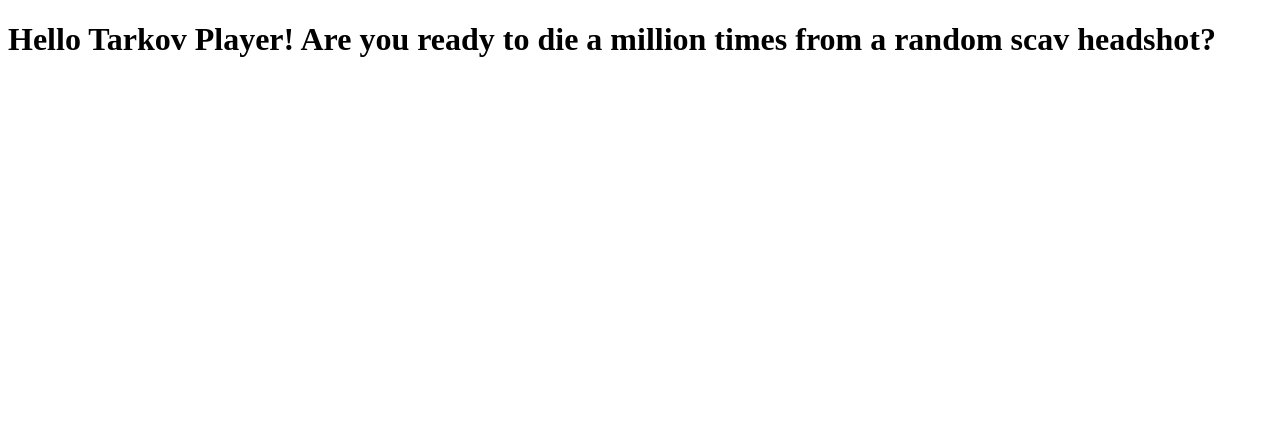
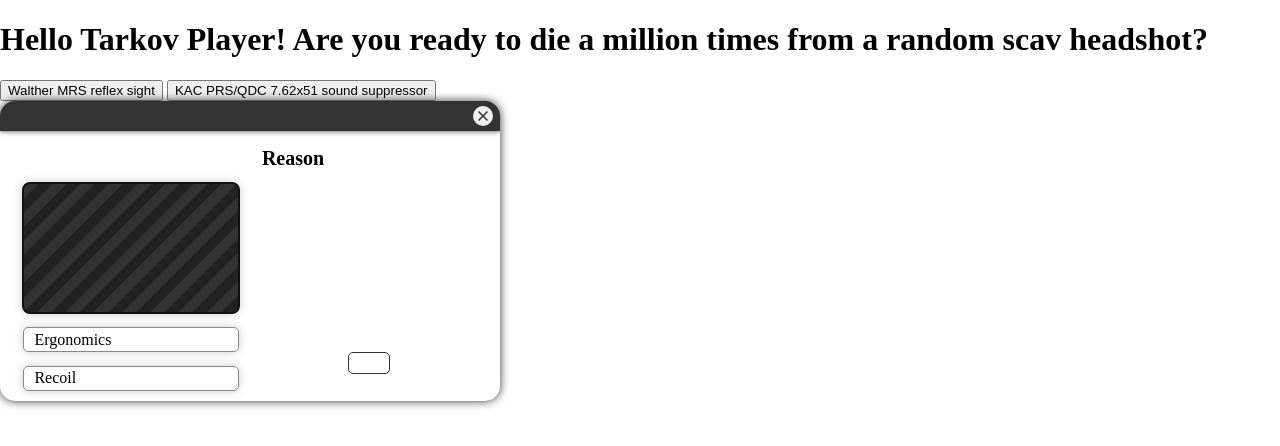
Before and after one commit to KHJR/TarkovAI, a website: page public/index.html in a window 1280 px wide. Drawn offline with Linux system fonts and the light colour scheme.

Commit message:
made base popup

```diff
--- a/modules/agent.js
+++ b/modules/agent.js
@@ -83,7 +83,7 @@
                 items(names: ${JSON.stringify(allowedItems)}) {
                     name
                     buyFor {
-                        price
+                        priceRUB
                     }
                 }
             }
--- a/public/index.css
+++ b/public/index.css
@@ -1,3 +1,5 @@
-h1 {
-    font-weight: bold;
+body {
+    margin: 0;
+    padding: 0;
+    overflow: hidden;
 }
--- a/public/index.html
+++ b/public/index.html
@@ -4,10 +4,46 @@
     <meta charset="UTF-8">
     <meta name="viewport" content="width=device-width, initial-scale=1.0">
     <link href="index.css" rel="stylesheet">
+    <link href="popup.css" rel="stylesheet">
     <title>Document</title>
 </head>
 <body>
     <h1>Hello Tarkov Player! Are you ready to die a million times from a random scav headshot?</h1>
+    <button name="Walther MRS reflex sight">Walther MRS reflex sight</button><!--Test Code-->
+    <button name="KAC PRS/QDC 7.62x51 sound suppressor">KAC PRS/QDC 7.62x51 sound suppressor</button><!--Test Code-->
+    <div id="popup">
+        <div id="drag-bar-popup">
+            <button id="close-popup" onclick="document.getElementById('popup').style.display = 'none'"><img src="resources/svg/close.svg" alt=""></button>
+        </div>
+        <div id="content-popup">
+            <div id="left-popup">
+                <h4 id="name-popup"></h4>
+                <div id="image-container-popup">
+                    <img src="" id="image-popup">
+                </div>
+                <div id="stats-popup">
+                    <div class="stat-popup">
+                        <p class="stat-left-popup">Ergonomics</p>
+                        <p id="ergonomics-popup" class="stat-right-popup"></p>
+                    </div>
+                    <div class="stat-popup">
+                        <p class="stat-left-popup">Recoil</p>
+                        <p id="recoil-popup" class="stat-right-popup"></p>
+                    </div>
+                </div>
+            </div>
+            <div id="right-popup">
+                <div id="reason-container-popup">
+                    <h5>Reason</h5>
+                    <p id="reason-popup"></p>
+                </div>
+                <div id="price-container-popup">
+                    <h5 id="price-popup"></h5>
+                </div>
+            </div>
+        </div>
+    </div>
     <script src="index.js"></script>
+    <script src="popup.js"></script>
 </body>
 </html>
--- /dev/null
+++ b/public/popup.css
@@ -0,0 +1,211 @@
+/* IDs */
+#popup {
+    position: absolute;
+    display: flex;
+    flex-direction: column;
+    align-items: center;
+    justify-content: space-between;
+    width: 30vw;
+    height: 30vh;
+    min-width: 500px;
+    min-height: 300px;
+    background-color: #fff;
+    box-shadow: 0px 0px 10px #333;
+    border-radius: 15px;
+    overflow: hidden;
+    text-overflow: ellipsis;
+}
+
+#drag-bar-popup {
+    display: flex;
+    flex-direction: row;
+    align-items: center;
+    justify-content: end;
+    width: 100%;
+    height: 10%;
+    background-color: #333;
+    box-shadow: 0px 0px 5px #333;
+    cursor: move;
+}
+
+#close-popup {
+    display: flex;
+    flex-direction: column;
+    justify-content: center;
+    align-items: center;
+    width: 20px;
+    height: 20px;
+    border: none;
+    border-radius: 50%;
+    margin: 0 7px;
+    cursor: pointer;
+    transition: box-shadow 0.1s ease;
+}
+
+#close-popup:hover {
+    box-shadow: 0 0px 4px #fff;
+}
+
+#content-popup {
+    display: flex;
+    flex-direction: row;
+    width: 95%;
+    height: 85%;
+    position: relative; /* Needed for the pseudo-element positioning */
+    overflow: hidden;
+}
+
+.content-shine-popup::before {
+    content: "";
+    position: absolute;
+    top: 0;
+    left: 0;
+    width: 100%;
+    height: 100%;
+    z-index: 1;
+    background: linear-gradient(
+        120deg,
+        #ffffff33 0%,
+        #ffffffcc 50%,
+        #ffffff33 100%
+    );
+    background-size: 200%;
+    animation: shine 3s infinite linear;
+    pointer-events: none; /* So it doesn't interfere with content */
+}
+
+@keyframes shine {
+    0% {
+        background-position: -200%;
+    }
+    100% {
+        background-position: 200%;
+    }
+}
+
+#left-popup {
+    display: flex;
+    flex-direction: column;
+    justify-content: space-around;
+    align-items: center;
+    width: 50%;
+    height: 100%;
+}
+
+#name-popup {
+    font-size: 20px;
+    line-height: 26px;
+    width: 90%;
+    height: 10%;
+    white-space: nowrap;
+    overflow: hidden;
+    text-overflow: ellipsis;
+    margin: 0;
+}
+
+#image-container-popup {
+    display: flex;
+    flex-direction: column;
+    justify-content: center;
+    align-items: center;
+    width: 90%;
+    height: 50%;
+    background: repeating-linear-gradient(
+        135deg,
+        #333,
+        #333 10px,
+        #222 10px,
+        #222 20px
+    );
+    border: #111 2px solid;
+    border-radius: 8px;
+    box-shadow: 0px 0px 10px #ccc;
+    overflow: hidden;
+}
+
+#image-popup {
+    max-width: 100%;
+    max-height: 100%;
+    filter: drop-shadow(0px 0px 25px #ccc);
+    pointer-events: none;
+    user-select: none;
+}
+
+#stats-popup {
+    display: flex;
+    flex-direction: column;
+    justify-content: space-around;
+    align-items: center;
+    width: 90%;
+    height: 30%;
+}
+
+.stat-popup {
+    display: flex;
+    flex-direction: row;
+    justify-content: space-between;
+    align-items: center;
+    width: 100%;
+    height: 30%;
+    border: #888 1px solid;
+    border-radius: 5px;
+    box-shadow: 0px 0px 10px #ccc;
+}
+
+.stat-left-popup {
+    margin-left: 10px;
+}
+
+.stat-right-popup {
+    margin-right: 10px;
+}
+
+#right-popup {
+    display: flex;
+    flex-direction: column;
+    justify-content: space-around;
+    align-items: center;
+    width: 50%;
+    height: 100%;
+}
+
+#reason-container-popup {
+    display: flex;
+    flex-direction: column;
+    justify-content: space-around;
+    width: 90%;
+    height: 70%;
+}
+
+#reason-container-popup h5 {
+    height: 20%;
+    font-size: 20px;
+    font-weight: 600;
+    line-height: 24px;
+    margin: 0;
+}
+
+#reason-popup {
+    height: 80%;
+    font-size: 14px;
+    font-weight: 300;
+    line-height: 20px;
+    margin: 0;
+}
+
+#price-container-popup {
+    display: flex;
+    flex-direction: column;
+    justify-content: center;
+    align-items: center;
+    width: 70%;
+    height: 30%;
+}
+
+#price-popup {
+    font-size: 24px;
+    font-weight: 400;
+    border: #333 1px solid;
+    border-radius: 5px;
+    padding: 10px 20px;
+}
--- /dev/null
+++ b/public/popup.js
@@ -0,0 +1,105 @@
+popupDataCache = {}
+
+function dragElement(element) {
+	var pos1 = 0, pos2 = 0, pos3 = 0, pos4 = 0;
+	document.getElementById('drag-bar-popup').onmousedown = dragMouseDown;
+
+	function dragMouseDown(e) {
+		e = e;
+		e.preventDefault();
+		// get the mouse cursor position at startup:
+		pos3 = e.clientX;
+		pos4 = e.clientY;
+		document.onmouseup = closeDragElement;
+		// call a function whenever the cursor moves:
+		document.onmousemove = elementDrag;
+	}
+
+	function elementDrag(e) {
+		e = e;
+		e.preventDefault();
+		// calculate the new cursor position:
+		pos1 = pos3 - e.clientX;
+		pos2 = pos4 - e.clientY;
+		pos3 = e.clientX;
+		pos4 = e.clientY;
+		// set the element's new position:
+		element.style.top = (element.offsetTop - pos2) + 'px';
+		element.style.left = (element.offsetLeft - pos1) + 'px';
+	}
+
+	function closeDragElement() {
+		// stop moving when mouse button is released:
+		document.onmouseup = null;
+		document.onmousemove = null;
+	}
+}
+
+function showPopup() {
+	function fill(name, item) {
+		document.getElementById('name-popup').innerText = name
+        document.getElementById('image-popup').src = item.image512pxLink;
+        document.getElementById('reason-popup').innerText = item.description;
+        document.getElementById('ergonomics-popup').innerText = item.ergonomicsModifier;
+        document.getElementById('recoil-popup').innerText = item.recoilModifier;
+        document.getElementById('price-popup').innerText = '₽' + item.buyFor[0].priceRUB;
+	}
+
+	const name = this.getAttribute('name');
+
+	if (name in popupDataCache) {
+		const item = popupDataCache[name]
+		fill(name, item)
+	}
+	else {
+		/*
+		const delay = ms => new Promise(res => setTimeout(res, ms));
+		document.getElementById('name-popup').innerText = '';
+		document.getElementById('image-popup').src = '';
+		document.getElementById('stats-popup').style.opacity = '0%';
+		document.getElementById('right-popup').style.opacity = '0%';
+		*/
+		document.getElementById('content-popup').classList.add('content-shine-popup');
+		fetch('https://api.tarkov.dev/graphql', {
+			method: 'POST',
+			headers: {
+				'Content-Type': 'application/json',
+				'Accept': 'application/json',
+			},
+			body: JSON.stringify({query: `{
+			items(name: "${name}") {
+						name
+						image512pxLink
+						description
+						ergonomicsModifier
+						recoilModifier
+						buyFor {
+						priceRUB
+					}
+				}
+			}
+			`})
+		})
+		.then(r => r.json())
+		.then(data => {
+			const item = data.data.items[0];
+			popupDataCache[name] = item
+
+			fill(name, item)
+			/*
+			await delay(3000)
+			document.getElementById('stats-popup').style.opacity = '100%';
+			document.getElementById('right-popup').style.opacity = '100%';
+			*/
+			document.getElementById('content-popup').classList.remove('content-shine-popup');
+		});
+	}
+
+	document.getElementById('popup').style.display = 'flex';
+}
+
+dragElement(document.getElementById('popup'));
+
+// Test Code
+document.querySelector('[name="Walther MRS reflex sight"]').onclick = showPopup;
+document.querySelector('[name="KAC PRS/QDC 7.62x51 sound suppressor"]').onclick = showPopup;
```
Also changed, not shown: test.html (added, +18 -0 lines), public/resources/svg/close.svg (added).
